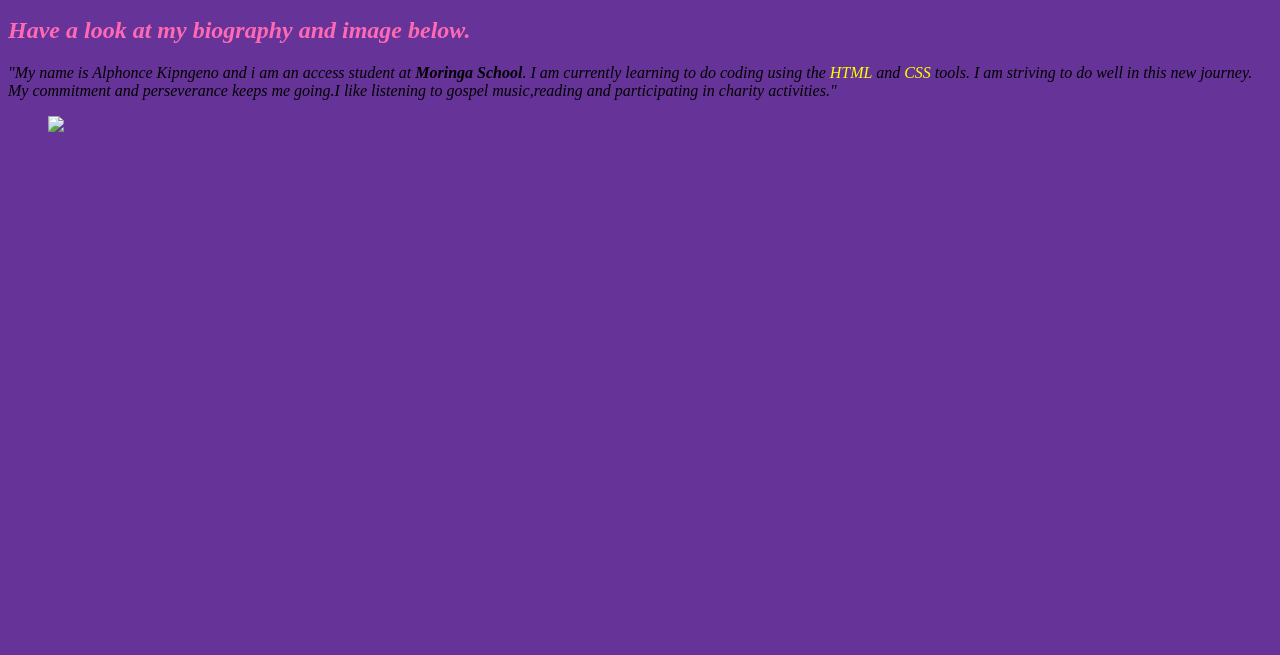
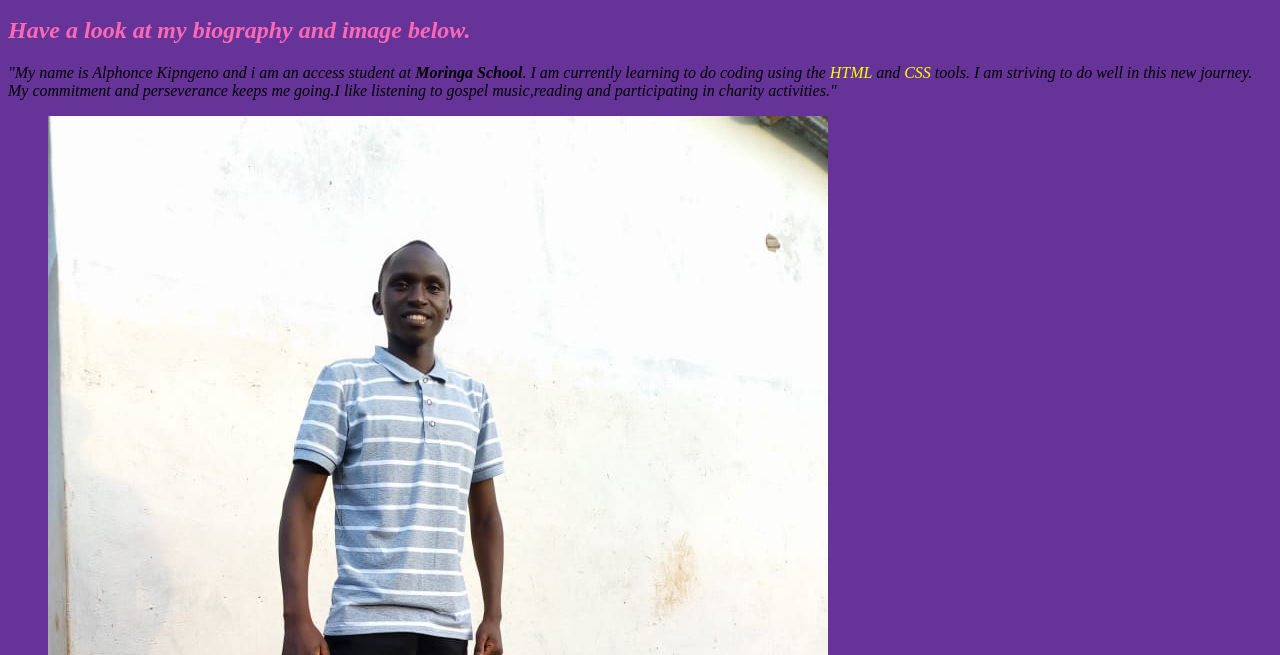
Before and after one commit to Kips-alih/Photography-Website, a plain HTML site: page About.html in a window 1280 px wide. Shown: the part 145-800 px from the top of the page. Drawn offline with Linux system fonts and the light colour scheme.

Commit message:
create an image folder to display my image un the biography

```diff
--- a/About.html
+++ b/About.html
@@ -18,14 +18,8 @@
         <p>"My name is Alphonce Kipngeno and i am an access student at <strong>Moringa School</strong>. I am currently learning to do coding using the <span>HTML</span> and <span>CSS</span> tools. I am striving to do well in this new journey. My commitment and perseverance keeps me going.I like listening to gospel music,reading and participating in charity activities." </p>
     </div>
         <ol>
-
-            <img class="image" src="x-special/nautilus-clipboard
-            copy
-            file:///home/moringa/Pictures/IMG-20210708-WA0002.jpg"
-        height="200">
-
-
-        </ol>
+             <img class="image" src="images/IMG-20210708-WA0002.jpg">
+ </ol>
 
 
     </body>
--- a/index.css
+++ b/index.css
@@ -47,7 +47,7 @@ h2{
     text-align:left;
     font-size: 200;
 }
-img{
+.image{
     background-position: left;
 
 }
```
Also changed, not shown: images/IMG-20210708-WA0002.jpg (added).
